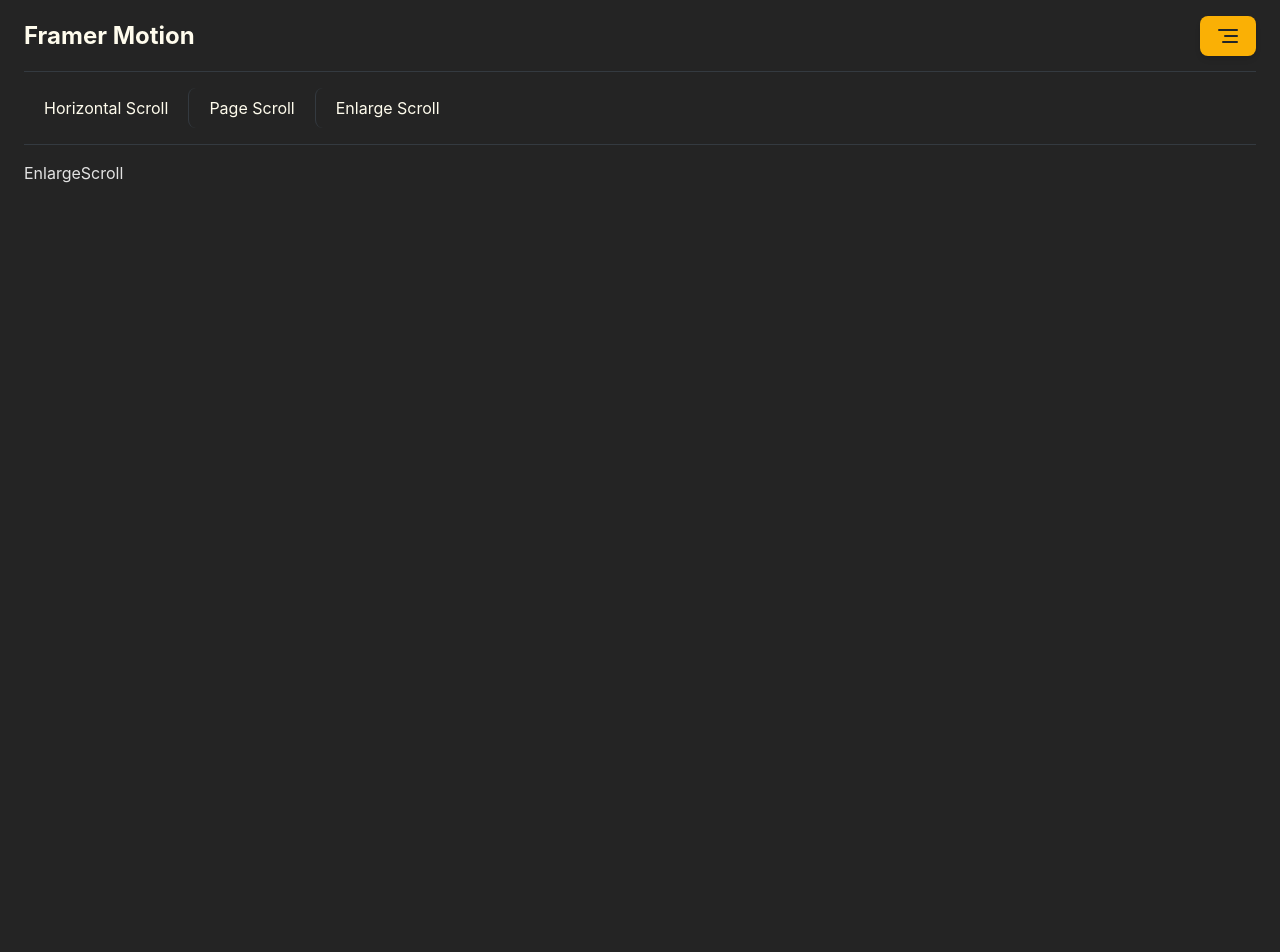
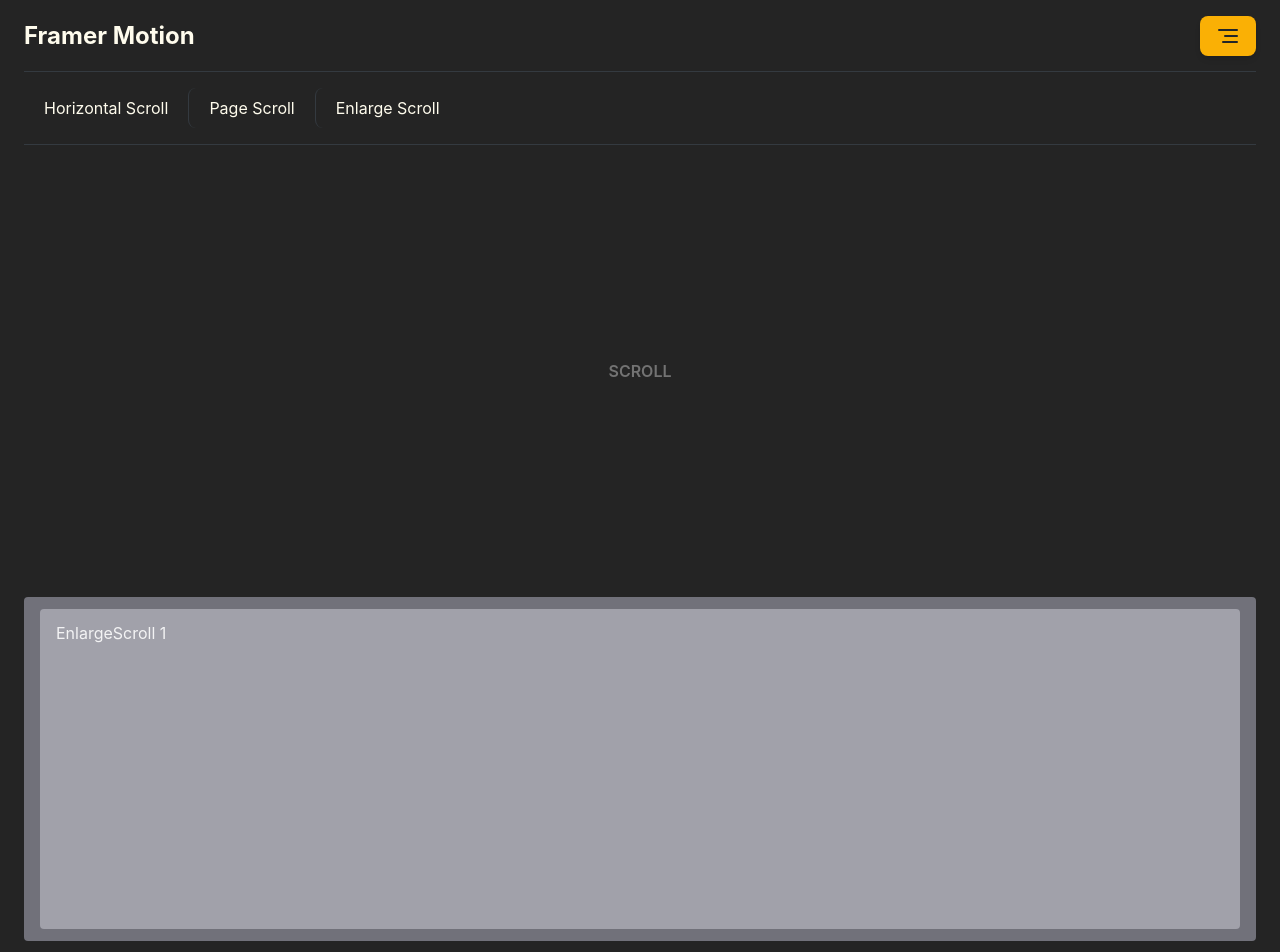
Before and after one commit to AJ1732/framer-motion-template, a React (Vite) app: page /scroll/enlarge in a window 1280 px wide. Shown: the top 952 px of the page. Before the commit the page ends 800 px from the top, so only its background shows below. Built offline with nearby package versions, Linux system fonts and the light colour scheme.

Commit message:
chore: build enlarge div on scroll animation

```diff
--- /dev/null
+++ b/src/components/ui/Enlarge.jsx
@@ -0,0 +1,30 @@
+import { useRef } from "react";
+import { motion, useScroll, useTransform } from "framer-motion";
+
+const Enlarge = ({ item }) => {
+  const ref = useRef(null);
+
+  const { scrollYProgress } = useScroll({
+    target: ref,
+    offset: ["0 1", "1.33 1"],
+  });
+
+  const scaleProgress = useTransform(scrollYProgress, [0, 1], [0.8, 1]);
+  const opacityProgress = useTransform(scrollYProgress, [0, 1], [0.6, 1]);
+
+  return (
+    <motion.div
+      ref={ref}
+      style={{
+        scale: scaleProgress,
+        opacity: scrollYProgress,
+      }}
+      className="min-h-80 w-full rounded bg-zinc-500 px-4 py-3"
+    >
+      <section className="min-h-80 w-full rounded bg-zinc-400 px-4 py-3">
+        EnlargeScroll {item}
+      </section>
+    </motion.div>
+  );
+};
+export default Enlarge;
--- a/src/pages/scroll/EnlargeScroll.jsx
+++ b/src/pages/scroll/EnlargeScroll.jsx
@@ -1,4 +1,23 @@
+import { Fragment } from "react";
+import Enlarge from "../../components/ui/Enlarge";
+
 const EnlargeScroll = () => {
-  return <div>EnlargeScroll</div>;
+  return (
+    <section className="flex flex-col gap-4 pb-40">
+      <header className="flex min-h-[420px] items-center justify-center">
+        <span className="font-semibold uppercase text-neutral-500">
+          Scroll
+        </span>
+      </header>
+
+      <div className={`space-y-4`}>
+        {[1, 2, 3, 4].map((item) => (
+          <Fragment key={item}>
+            <Enlarge item={item}></Enlarge>
+          </Fragment>
+        ))}
+      </div>
+    </section>
+  );
 };
 export default EnlargeScroll;
```
